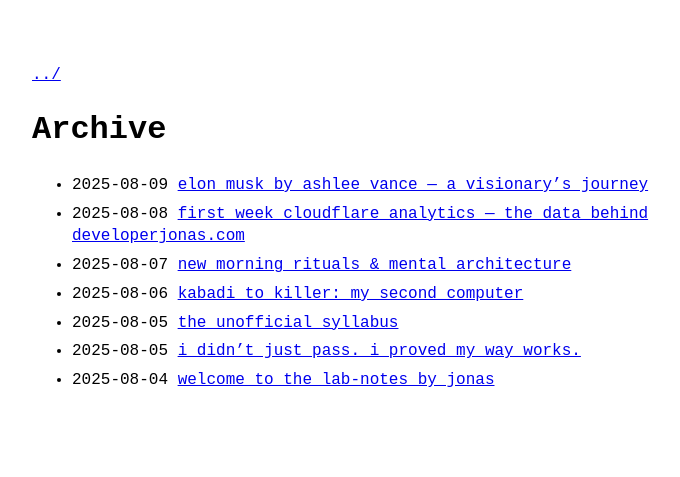
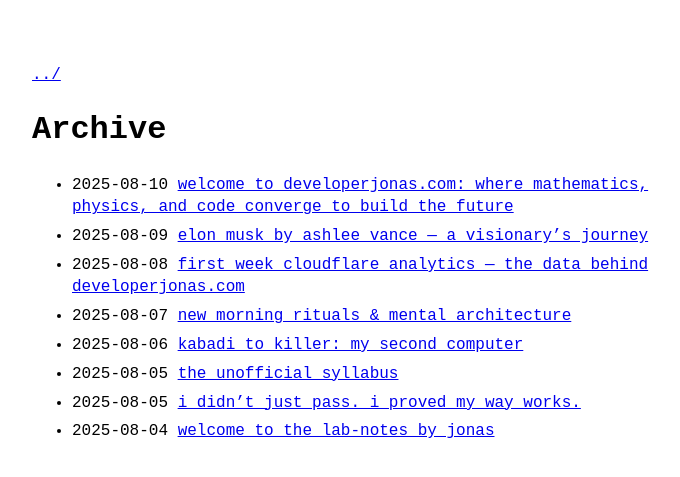
Before and after one commit to developerjonas/blog, a Jekyll site: the page built from archive.md, in a window 1280 px wide. Shown: the top 477 px of the page, without its empty margins (288-968 px from the left). Built offline with Jekyll 4.4.1, drawn with Linux system fonts in a browser that asks for light colours; part of the change alters nothing that is shown.

Commit message:
POST ADDED

```diff
--- /dev/null
+++ b/_posts/2025-08-10-convergence-of-mathematics-physics-and-code.md
@@ -0,0 +1,42 @@
+---
+layout: post
+title: "Welcome to DeveloperJonas.com: Where Mathematics, Physics, and Code Converge to Build the Future"
+date: 2025-08-10 08:00:00 +0545
+categories: tech education
+tags: [mathematics, physics, coding, innovation, development]
+author: Jonas
+---
+
+In the rapidly evolving world of technology, the power to innovate lies at the intersection of solid foundational knowledge and creative application. Here at **DeveloperJonas.com**, we believe that mastering the fundamentals of mathematics and physics is the catalyst that transforms coding from mere syntax to a sophisticated tool for building revolutionary solutions.
+
+## Why Mathematics and Physics Matter in Modern Development
+
+Many see coding as just writing lines of code. But behind every breakthrough algorithm, every simulation, and every cutting-edge software lies a deep understanding of the underlying principles of the universe.
+
+Mathematics teaches us precision, logic, and problem-solving techniques — essential skills for designing efficient algorithms and systems. Physics introduces us to the laws governing real-world phenomena, enabling developers to model complex systems accurately, from graphics rendering to robotics and beyond.
+
+By merging these disciplines with modern coding practices, developers can push boundaries and deliver solutions that are not only functional but also elegant and scalable.
+
+## Building with Purpose: My Approach
+
+At DeveloperJonas.com, I share my journey and insights from working at the confluence of theory and practice. From developing robust algorithms inspired by mathematical logic to implementing physics-based simulations, the goal is to empower developers and enthusiasts to think beyond the conventional.
+
+Expect content ranging from:
+
+- Deep dives into algorithm design rooted in mathematical concepts
+- Tutorials on physics simulations for real-world applications
+- Practical coding walkthroughs combining theory with implementation
+- Innovative ideas for startups leveraging scientific computing
+- Thought leadership on how foundational sciences shape emerging technologies like AI, quantum computing, and more
+
+## Looking Ahead: A Future of Boundless Possibilities
+
+As technology advances, the demands on developers become more complex. The best solutions will come from those who can think holistically — who bring scientific rigor alongside creativity.
+
+Whether you are a student, a professional, or a lifelong learner, DeveloperJonas.com is here to inspire and guide you on this exciting path. Together, let’s build not just code, but a future where science and technology harmonize to solve humanity’s greatest challenges.
+
+---
+
+### Join the Community
+
+Subscribe for updates, explore detailed tutorials, and engage in thoughtful discussions. Innovation begins with curiosity — and here, your curiosity meets expertise.
```
Also changed, not shown: _posts/2025-08-05-my-neb-story.md (line endings or trailing spaces).
